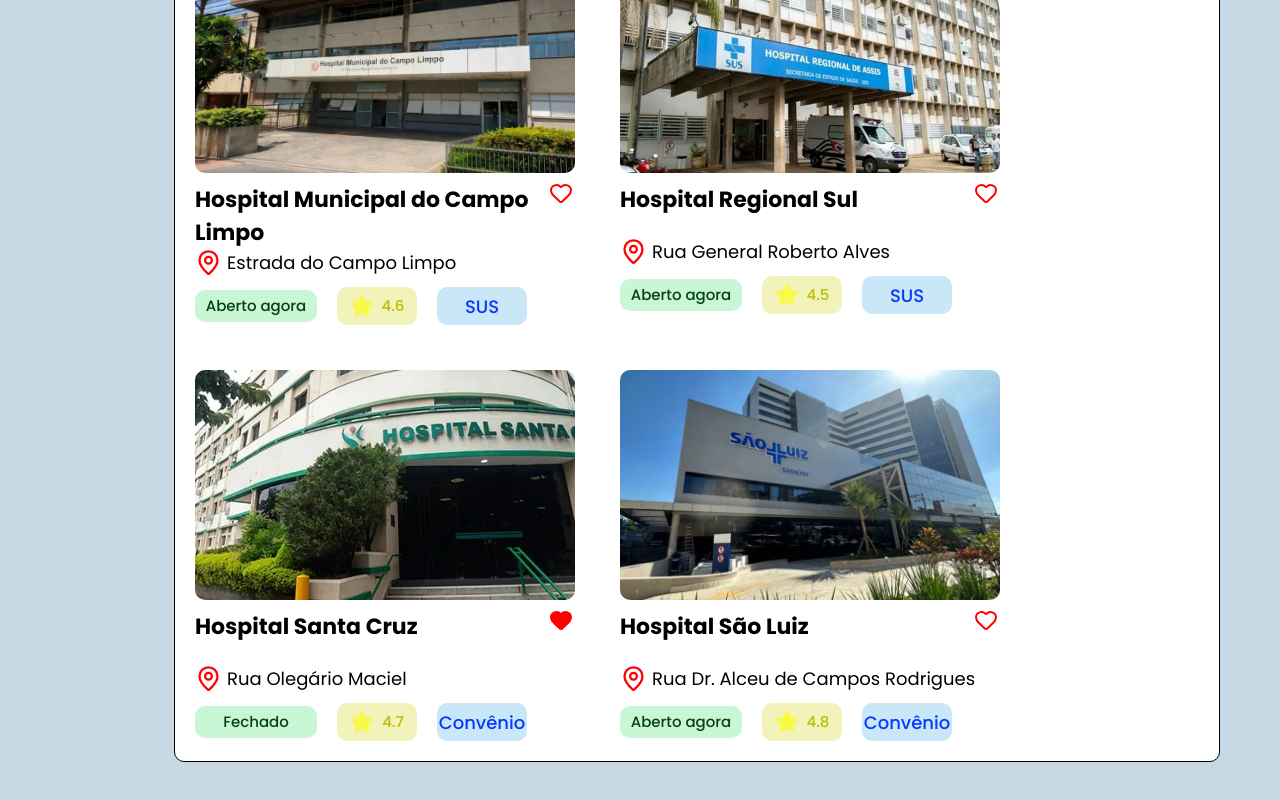
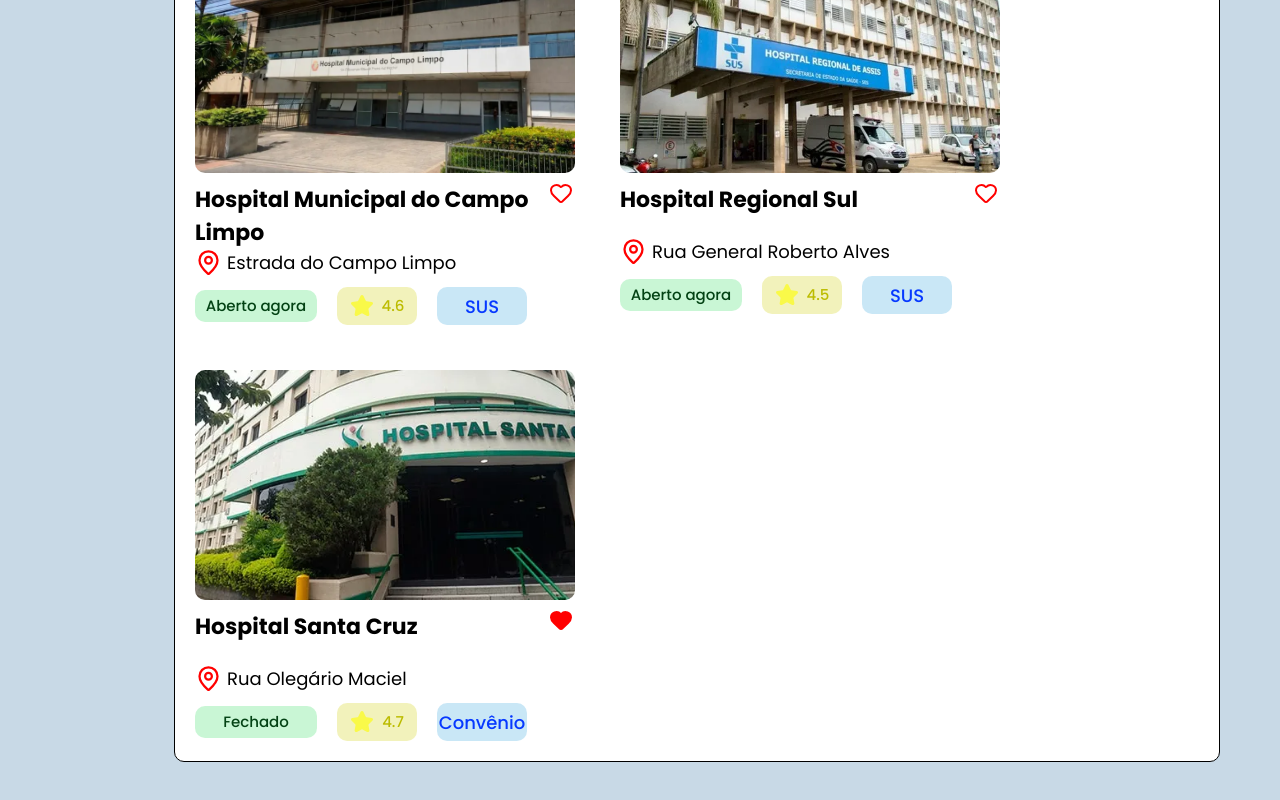
Before and after one commit to DevC0re/Front-TCC, a React (Vite) app: page /Home in a window 1280 px wide. Shown: the part 1443-2243 px from the top of the page. Built offline with nearby package versions, Linux system fonts and the light colour scheme.

Commit message:
feat: Adjust padding for text elements in LoginPage and SignInPage for improved layout

```diff
--- a/src/data/Hospital.ts
+++ b/src/data/Hospital.ts
@@ -77,13 +77,4 @@
     favorite: true,
   },
 
-  {
-    image: saoLuiz,
-    name: "Hospital São Luiz",
-    adress: "Rua Dr. Alceu de Campos Rodrigues",
-    status: true,
-    rating: 4.8,
-    type: "Convênio",
-    favorite: false,
-  },
 ];
--- a/src/pages/LoginPage/LoginPage.module.scss
+++ b/src/pages/LoginPage/LoginPage.module.scss
@@ -39,7 +39,7 @@
 
 .text {
   color: #000;
-  padding-top: 174px;
+  padding-top: 100px;
 }
 .form {
   display: flex;
--- a/src/pages/SignInPage/SignInPage.module.scss
+++ b/src/pages/SignInPage/SignInPage.module.scss
@@ -49,7 +49,7 @@
 
 .text{
     color: #000;
-    padding-top: 174px;
+    padding-top: 100px;
 }
 .form{
     display: flex;
```
